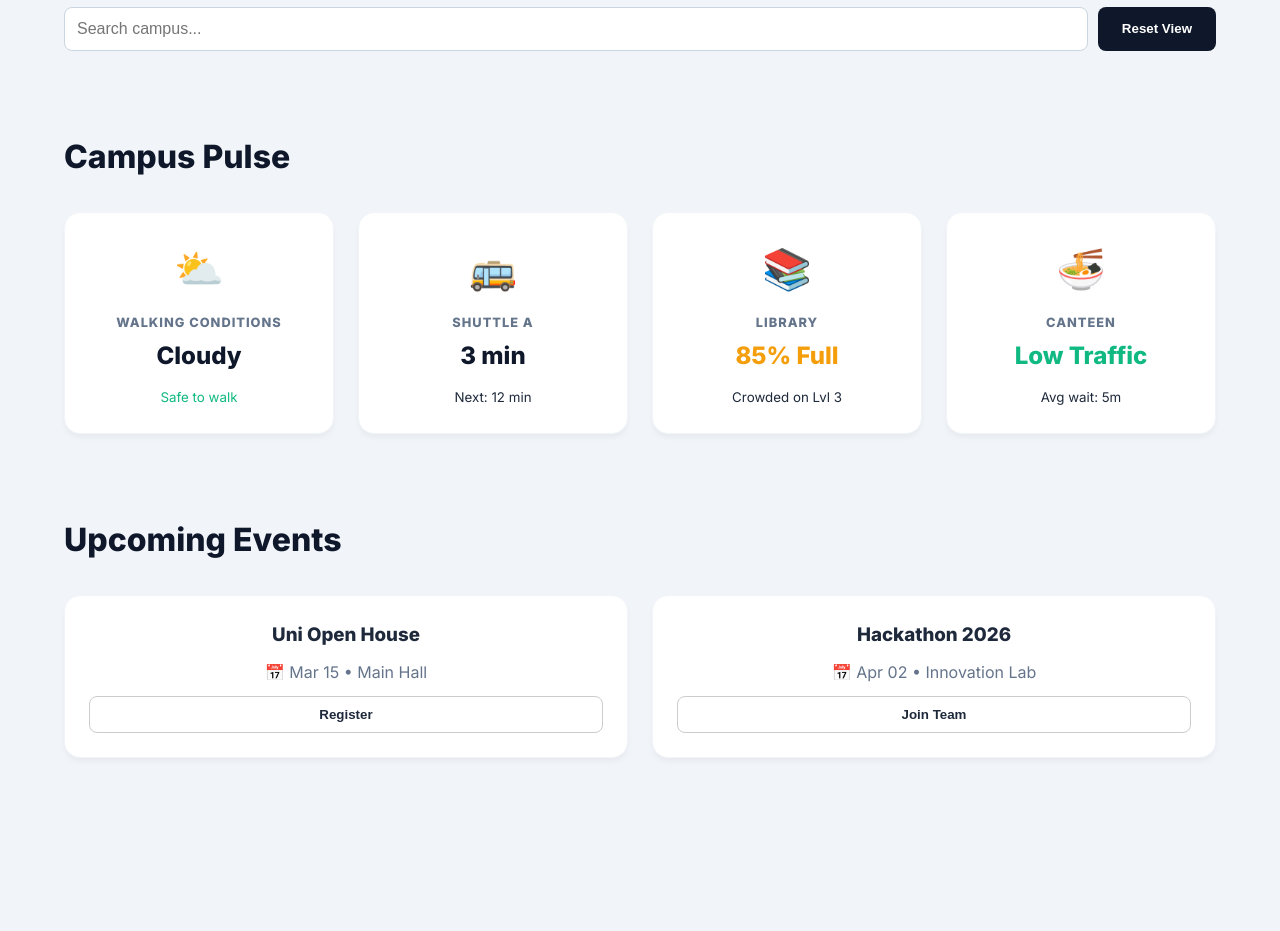
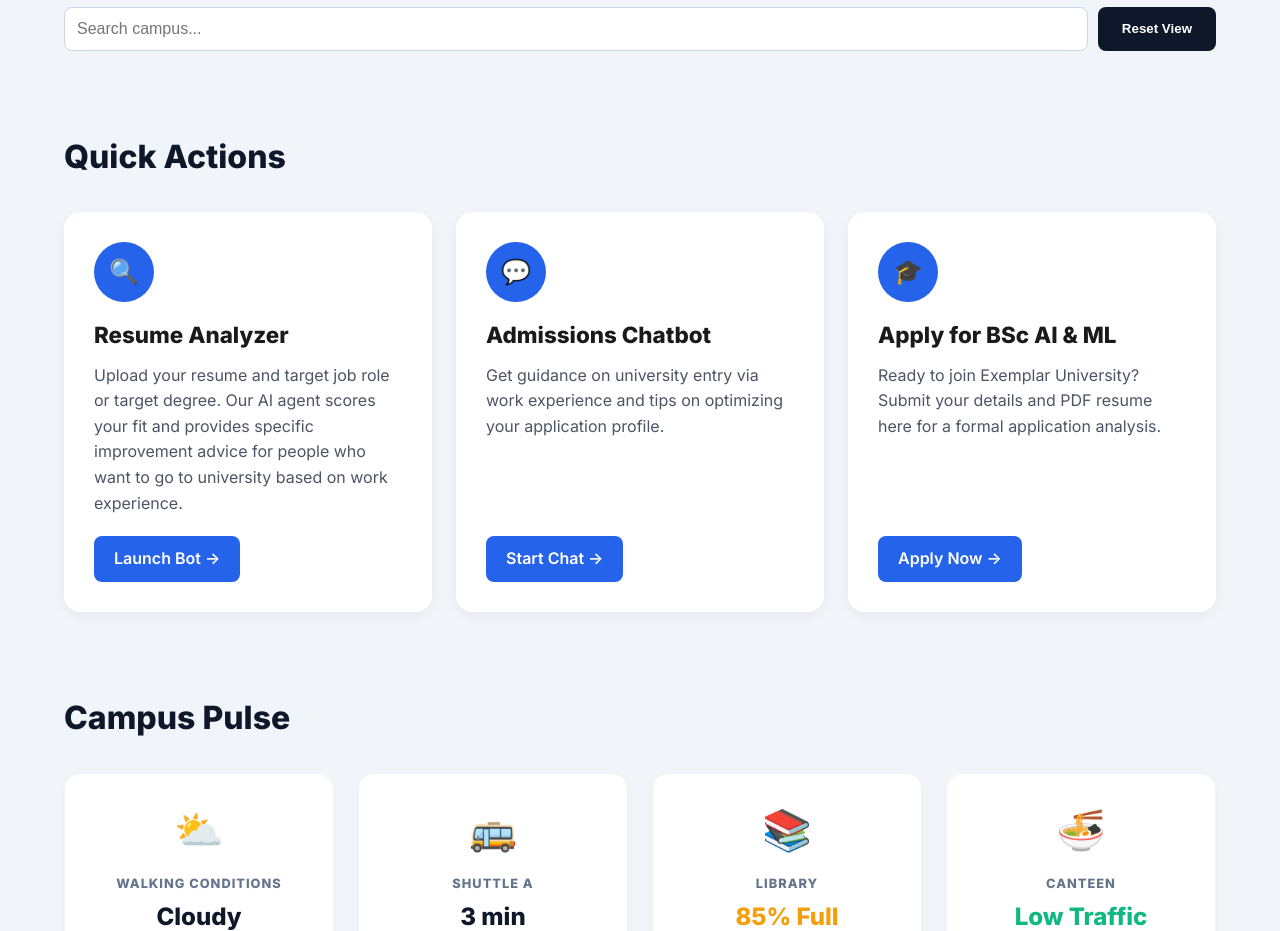
Before and after one commit to Jeraldaw/examplaruni, a website: page index.html in a window 1280 px wide. Shown: the part 1100-2031 px from the top of the page. Before the commit the page ends 1938 px from the top, so only its background shows below. Drawn offline with Linux system fonts and the light colour scheme.

Commit message:
Update index.html

```diff
--- a/index.html
+++ b/index.html
@@ -168,6 +168,65 @@
             .nav-links { display: none; }
             .menu-toggle { display: block; }
         }
+
+        /* Container for the whole row */
+.action-grid {
+    display: grid;
+    grid-template-columns: repeat(auto-fit, minmax(300px, 1fr));
+    gap: 24px;
+    align-items: stretch; /* Ensures all cards are the same height */
+}
+
+.action-card {
+    background: #ffffff;
+    padding: 30px;
+    border-radius: 16px;
+    box-shadow: 0 4px 12px rgba(0,0,0,0.05);
+    display: flex;
+    flex-direction: column; /* Vertical stack */
+    text-align: left; /* Aligns text to left as seen in your image */
+    transition: transform 0.2s;
+}
+
+.action-card h3 {
+    margin: 15px 0 10px 0;
+    font-size: 1.4rem;
+    color: #1a1a1a;
+}
+
+.action-card p {
+    color: #4b5563;
+    line-height: 1.6;
+    margin-bottom: 20px;
+    flex-grow: 1; /* THIS pushes the button to the bottom */
+}
+
+/* Styling the links to look like actual buttons */
+.cta-button {
+    display: inline-block;
+    padding: 10px 20px;
+    background-color: #2563eb;
+    color: white;
+    text-decoration: none;
+    border-radius: 8px;
+    font-weight: 600;
+    transition: background 0.3s;
+}
+
+.cta-button:hover {
+    background-color: #1d4ed8;
+}
+
+.btn-circle {
+    width: 60px;
+    height: 60px;
+    background: #2563eb;
+    border-radius: 50%;
+    display: flex;
+    align-items: center;
+    justify-content: center;
+    font-size: 24px;
+}
     </style>
 </head>
 <body>
@@ -238,6 +297,43 @@
                 <button id="locationButton">Reset View</button>
             </div>
         </section>
+<section class="quick-actions">
+    <h2 class="section-title">Quick Actions</h2>
+    <div class="action-grid">
+        <div class="action-card">
+            <div class="icon-wrapper">
+                <div class="btn-circle">🔍</div>
+            </div>
+            <h3>Resume Analyzer</h3>
+            <p>Upload your resume and target job role or target degree. Our AI agent scores your fit and provides specific improvement advice for people who want to go to university based on work experience.</p>
+            <div class="button-container">
+                <a href="indexn8nbot.html" class="cta-button">Launch Bot →</a>
+            </div>
+        </div>
+
+        <div class="action-card">
+            <div class="icon-wrapper">
+                <div class="btn-circle">💬</div>
+            </div>
+            <h3>Admissions Chatbot</h3>
+            <p>Get guidance on university entry via work experience and tips on optimizing your application profile.</p>
+            <div class="button-container">
+                <a href="chatbot.html" class="cta-button">Start Chat →</a>
+            </div>
+        </div>
+
+        <div class="action-card">
+            <div class="icon-wrapper">
+                <div class="btn-circle">🎓</div>
+            </div>
+            <h3>Apply for BSc AI & ML</h3>
+            <p>Ready to join Exemplar University? Submit your details and PDF resume here for a formal application analysis.</p>
+            <div class="button-container">
+                <a href="resume_for_university.html" class="cta-button">Apply Now →</a>
+            </div>
+        </div>
+    </div>
+</section>
 
         <section id="weather">
             <h2>Campus Pulse</h2>
```
